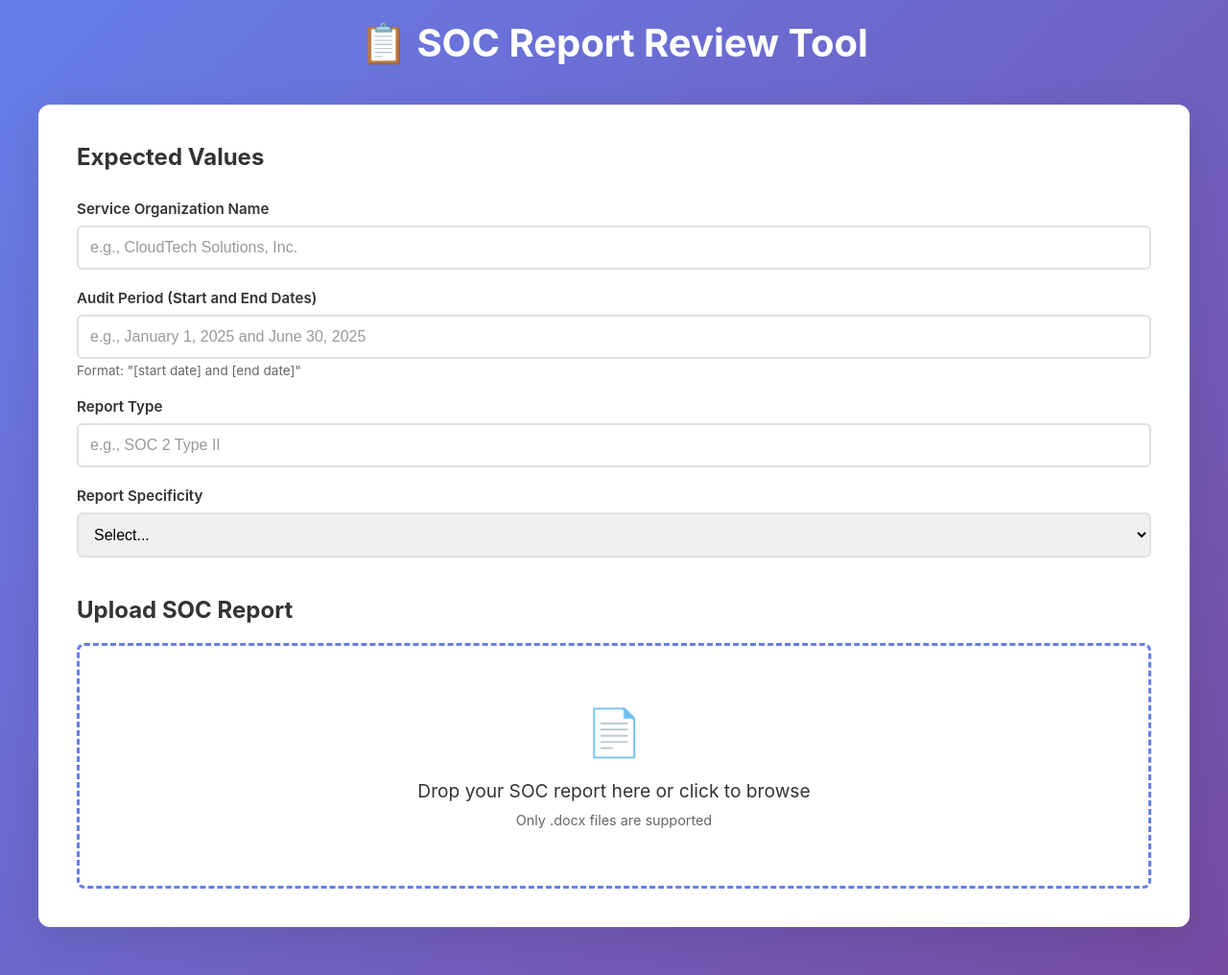
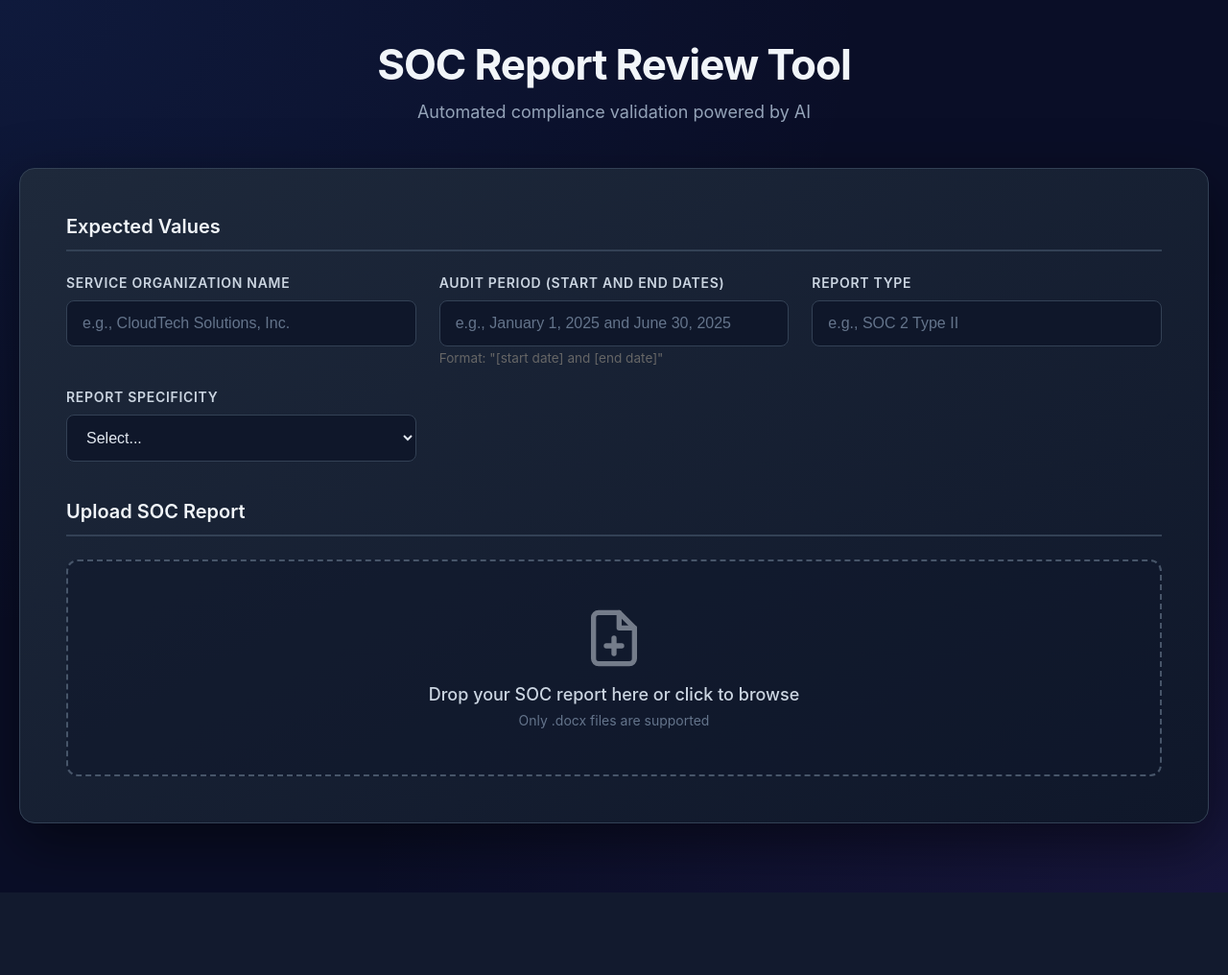
Before and after one commit to mojitrk/SOC-Report-Review-Tool, a Flask app: page / in a window 1280 px wide. Shown: the whole page at 96% size. After the commit the page ends 930 px from the top, so only its background shows below. Run offline with Flask 3, Linux system fonts and the light colour scheme.

Commit message:
Enhance SOC Report Validation: Update JSON response structure for clarity, improve organization name matching rules, and refine HTML styling for better user experience.

```diff
--- a/app.py
+++ b/app.py
@@ -71,8 +71,8 @@ Respond with a JSON object:
   "passed": "passed"/"partial"/"failed",
   "reason": "Found X locations with audit dates. Y locations match expected dates. [If conflicts: Z locations have different/conflicting dates: list them]. Overall assessment: [explain]",
   "locations": [
-    "Section Name: 'exact date text from document' - MATCH/CONFLICT",
-    "Another Section: 'exact date text from document' - MATCH/CONFLICT"
+    "Section Name: 'exact date text from document' - Analysis: [explain why these dates match or conflict with expected]",
+    "Another Section: 'exact date text from document' - Analysis: [explain why these dates match or conflict with expected]"
   ]
 }}
 
@@ -111,9 +111,9 @@ Respond with a JSON object:
   "passed": "passed"/"partial"/"failed",
   "reason": "Primary type: [type]. Expected: [expected]. Found X mentions. [If conflicts: CONFLICT: found mention of [conflicting type]]",
   "locations": [
-    "Title/Header: 'exact text snippet'",
-    "Section: 'exact text snippet'",
-    "CONFLICT at [location]: 'exact text showing wrong type' (if any)"
+    "Title/Header: 'exact text snippet' - Analysis: [explain if this matches expected type]",
+    "Section: 'exact text snippet' - Analysis: [explain if this matches expected type]",
+    "[If conflict] Location: 'exact text showing wrong type' - Analysis: [explain why this conflicts with expected]"
   ]
 }}
 
@@ -171,14 +171,17 @@ JSON response:"""
 
 Your task:
 1. Scan the COMPLETE document - don't stop after finding just one occurrence
-2. Find EVERY single mention of this information (look in headers, body, footers, titles, sections)
-3. For EACH location, extract the EXACT TEXT snippet showing the information
-4. Check if mentions match the expected value: "{expected_value}"
-5. For organization names: Check if expected name appears in or matches the found text
-   - "CloudTech" should match "CloudTech Solutions, Inc." or "CloudTech Solutions"
-   - "XYZ Corp" should match "XYZ Corporation" or "XYZ Corp."
-   - Focus on the core organization name matching
-6. Look for ANY conflicting information (e.g., completely different organization names)
+2. Find EVERY single mention of the organization name (look in headers, body, footers, titles, sections)
+3. For EACH location, extract the EXACT TEXT snippet showing the organization name
+4. Check if mentions contain or match the expected value: "{expected_value}"
+5. FUZZY MATCHING RULES for organization names:
+   - If expected is "CloudTech" and document says "CloudTech Solutions, Inc." → MATCH
+   - If expected is "CloudTech Solutions" and document says "CloudTech Solutions, Inc." → MATCH
+   - If expected is "Acme Corp" and document says "Acme Corporation" or "Acme Corp." → MATCH
+   - The expected name must be CONTAINED within or substantially match the document name
+   - Ignore suffixes like Inc., LLC, Corp., Ltd., Co., etc.
+   - Minor punctuation differences are acceptable
+6. ONLY mark as DIFFERENT if the organization name is truly different (e.g., expecting "Acme" but finding "Beta Company")
 7. List ALL locations found
 
 Rule: {rule['name']}
@@ -198,9 +201,8 @@ Respond with a JSON object:
   "passed": "passed"/"partial"/"failed",
   "reason": "Found X total mentions of organization name. Expected: '{expected_value}'. All mentions contain this name [or Y mentions use different names]. [Brief explanation]",
   "locations": [
-    "Section/Location Name: 'exact text snippet from document' - MATCH/DIFFERENT",
-    "Another Location: 'exact text snippet from document' - MATCH/DIFFERENT",
-    "Yet Another Location: 'exact text snippet from document' - MATCH/DIFFERENT"
+    "Section/Location Name: 'exact text snippet from document' - Analysis: [explain why this matches or differs from expected]",
+    "Another Location: 'exact text snippet from document' - Analysis: [explain why this matches or differs from expected]"
   ]
 }}
 
--- a/templates/index.html
+++ b/templates/index.html
@@ -12,97 +12,138 @@
         }
 
         body {
-            font-family: -apple-system, BlinkMacSystemFont, 'Segoe UI', Roboto, Oxygen, Ubuntu, Cantarell, sans-serif;
-            background: linear-gradient(135deg, #667eea 0%, #764ba2 100%);
+            font-family: 'Inter', -apple-system, BlinkMacSystemFont, 'Segoe UI', Roboto, Oxygen, Ubuntu, sans-serif;
+            background: #0a0e27;
+            background-image:
+                radial-gradient(at 0% 0%, rgba(59, 130, 246, 0.1) 0px, transparent 50%),
+                radial-gradient(at 100% 100%, rgba(139, 92, 246, 0.1) 0px, transparent 50%);
             min-height: 100vh;
-            padding: 20px;
+            padding: 40px 20px;
+            color: #e2e8f0;
         }
 
         .container {
-            max-width: 1200px;
+            max-width: 1400px;
             margin: 0 auto;
         }
 
+        .header {
+            text-align: center;
+            margin-bottom: 48px;
+        }
+
         h1 {
-            color: white;
-            text-align: center;
-            margin-bottom: 40px;
-            font-size: 2.5rem;
+            color: #f1f5f9;
+            font-size: 2.75rem;
+            font-weight: 700;
+            margin-bottom: 12px;
+            letter-spacing: -0.025em;
+        }
+
+        .subtitle {
+            color: #94a3b8;
+            font-size: 1.125rem;
+            font-weight: 400;
         }
 
         .upload-section {
-            background: white;
-            padding: 40px;
-            border-radius: 12px;
-            box-shadow: 0 10px 40px rgba(0,0,0,0.1);
-            margin-bottom: 30px;
+            background: #1e293b;
+            background-image: linear-gradient(to bottom right, #1e293b, #0f172a);
+            padding: 48px;
+            border-radius: 16px;
+            border: 1px solid #334155;
+            box-shadow: 0 20px 60px rgba(0,0,0,0.5);
+            margin-bottom: 32px;
+        }
+
+        .form-grid {
+            display: grid;
+            grid-template-columns: repeat(auto-fit, minmax(300px, 1fr));
+            gap: 24px;
+            margin-bottom: 32px;
         }
 
         .form-group {
-            margin-bottom: 20px;
+            margin-bottom: 0;
         }
 
         .form-group label {
             display: block;
-            margin-bottom: 8px;
-            color: #333;
+            margin-bottom: 10px;
+            color: #cbd5e1;
             font-weight: 600;
-            font-size: 0.95rem;
+            font-size: 0.875rem;
+            text-transform: uppercase;
+            letter-spacing: 0.05em;
         }
 
         .form-group input,
         .form-group select {
             width: 100%;
-            padding: 12px;
-            border: 2px solid #e0e0e0;
-            border-radius: 6px;
+            padding: 14px 16px;
+            background: #0f172a;
+            border: 1px solid #334155;
+            border-radius: 8px;
             font-size: 1rem;
-            transition: border-color 0.3s;
+            color: #e2e8f0;
         }
 
         .form-group input:focus,
         .form-group select:focus {
             outline: none;
-            border-color: #667eea;
+            border-color: #3b82f6;
+            background: #1e293b;
+            box-shadow: 0 0 0 3px rgba(59, 130, 246, 0.1);
         }
 
         .form-group input::placeholder {
-            color: #999;
+            color: #64748b;
+        }
+
+        .form-group select {
+            cursor: pointer;
+        }
+
+        .section-title {
+            color: #f1f5f9;
+            font-size: 1.25rem;
+            font-weight: 600;
+            margin-bottom: 24px;
+            padding-bottom: 12px;
+            border-bottom: 2px solid #334155;
         }
 
         .upload-area {
-            border: 3px dashed #667eea;
-            border-radius: 8px;
-            padding: 60px 20px;
+            border: 2px dashed #475569;
+            border-radius: 12px;
+            padding: 48px 24px;
             text-align: center;
             cursor: pointer;
-            transition: all 0.3s;
-        }
-
-        .upload-area:hover {
-            border-color: #764ba2;
-            background: #f8f9ff;
+            background: rgba(15, 23, 42, 0.5);
         }
 
         .upload-area.dragover {
-            border-color: #764ba2;
-            background: #f0f0ff;
+            border-color: #3b82f6;
+            background: rgba(59, 130, 246, 0.1);
+            border-style: solid;
         }
 
         .upload-icon {
-            font-size: 48px;
-            margin-bottom: 20px;
+            font-size: 56px;
+            margin-bottom: 16px;
+            opacity: 0.8;
         }
 
         .upload-text {
-            font-size: 1.2rem;
-            color: #333;
-            margin-bottom: 10px;
+            font-size: 1.125rem;
+            color: #cbd5e1;
+            margin-bottom: 8px;
+            font-weight: 500;
         }
 
         .upload-subtext {
-            color: #666;
-            font-size: 0.9rem;
+            color: #64748b;
+            font-size: 0.875rem;
         }
 
         #fileInput {
@@ -289,61 +375,85 @@
         }
 
         .rule-reason {
-            background: #f9fafb;
-            padding: 15px;
-            border-radius: 6px;
-            color: #333;
+            background: rgba(15, 23, 42, 0.6);
+            padding: 20px;
+            border-radius: 8px;
+            color: #cbd5e1;
             font-size: 0.95rem;
-            line-height: 1.6;
-            margin-bottom: 10px;
+            line-height: 1.7;
+            margin-bottom: 16px;
+            border: 1px solid #334155;
+        }
+
+        .rule-reason strong {
+            color: #e2e8f0;
         }
 
         .rule-location {
-            background: #fffbeb;
-            padding: 12px;
-            border-radius: 6px;
-            color: #92400e;
-            font-size: 0.9rem;
-            border-left: 3px solid #fbbf24;
+            background: rgba(59, 130, 246, 0.05);
+            padding: 16px;
+            border-radius: 8px;
+            color: #94a3b8;
+            font-size: 0.875rem;
+            border-left: 3px solid #3b82f6;
+            border: 1px solid rgba(59, 130, 246, 0.2);
+        }
+
+        .rule-location strong {
+            color: #3b82f6;
         }
 
         .rule-location ul {
-            list-style-type: disc;
+            list-style-type: none;
+            padding-left: 0;
         }
 
         .rule-location li {
-            margin: 4px 0;
-            line-height: 1.5;
+            margin: 10px 0;
+            line-height: 1.6;
+            padding-left: 24px;
+            position: relative;
+        }
+
+        .rule-location li:before {
+            content: "•";
+            position: absolute;
+            left: 0;
+            color: #3b82f6;
+            font-weight: bold;
+            font-size: 1.2em;
         }
 
         .error-message {
-            background: #fee2e2;
-            color: #991b1b;
-            padding: 20px;
+            background: rgba(239, 68, 68, 0.1);
+            color: #f87171;
+            padding: 16px 20px;
             border-radius: 8px;
             margin-top: 20px;
             display: none;
+            border: 1px solid rgba(239, 68, 68, 0.3);
         }
 
         .reset-btn {
-            background: white;
-            color: #667eea;
-            border: 2px solid #667eea;
-            margin-top: 30px;
-        }
-
-        .reset-btn:hover {
-            background: #f8f9ff;
+            background: transparent;
+            color: #3b82f6;
+            border: 2px solid #3b82f6;
+            margin-top: 32px;
+            box-shadow: none;
         }
     </style>
 </head>
 <body>
     <div class="container">
-        <h1>📋 SOC Report Review Tool</h1>
+        <div class="header">
+            <h1>SOC Report Review Tool</h1>
+            <p class="subtitle">Automated compliance validation powered by AI</p>
+        </div>
 
         <div class="upload-section">
-            <h2 style="margin-bottom: 30px; color: #333;">Expected Values</h2>
+            <h2 class="section-title">Expected Values</h2>
             <form id="reviewForm">
+                <div class="form-grid">
                 <div class="form-group">
                     <label for="serviceOrgName">Service Organization Name</label>
                     <input type="text" id="serviceOrgName" name="service_org_name" placeholder="e.g., CloudTech Solutions, Inc." required>
@@ -365,11 +475,19 @@
                         <option value="user-specific">User-Entity Specific</option>
                     </select>
                 </div>
+                </div>
             </form>
 
-            <h2 style="margin: 40px 0 20px; color: #333;">Upload SOC Report</h2>
+            <h2 class="section-title" style="margin-top: 40px;">Upload SOC Report</h2>
             <div class="upload-area" id="uploadArea">
-                <div class="upload-icon">📄</div>
+                <div class="upload-icon">
+                    <svg width="64" height="64" viewBox="0 0 24 24" fill="none" stroke="currentColor" stroke-width="2" stroke-linecap="round" stroke-linejoin="round" style="margin: 0 auto; display: block; opacity: 0.6;">
+                        <path d="M14 2H6a2 2 0 0 0-2 2v16a2 2 0 0 0 2 2h12a2 2 0 0 0 2-2V8z"></path>
+                        <polyline points="14 2 14 8 20 8"></polyline>
+                        <line x1="12" y1="18" x2="12" y2="12"></line>
+                        <line x1="9" y1="15" x2="15" y2="15"></line>
+                    </svg>
+                </div>
                 <div class="upload-text">Drop your SOC report here or click to browse</div>
                 <div class="upload-subtext">Only .docx files are supported</div>
             </div>
@@ -525,10 +643,14 @@
                 // Build locations HTML
                 let locationsHTML = '';
                 if (result.locations && result.locations.length > 0) {
-                    const locationItems = result.locations.map(loc => `<li>${loc}</li>`).join('');
+                    // Convert each location to string (handles both string and object cases)
+                    const locationItems = result.locations.map(loc => {
+                        const locStr = typeof loc === 'string' ? loc : JSON.stringify(loc);
+                        return `<li>${locStr}</li>`;
+                    }).join('');
                     locationsHTML = `
                         <div class="rule-location">
-                            <strong>📍 Locations Checked (${result.locations.length}):</strong>
+                            <strong>Locations Checked (${result.locations.length}):</strong>
                             <ul style="margin: 8px 0 0 20px; padding: 0;">${locationItems}</ul>
                         </div>
                     `;
```
Also changed, not shown: other parts of templates/index.html (+105 -60 lines).
